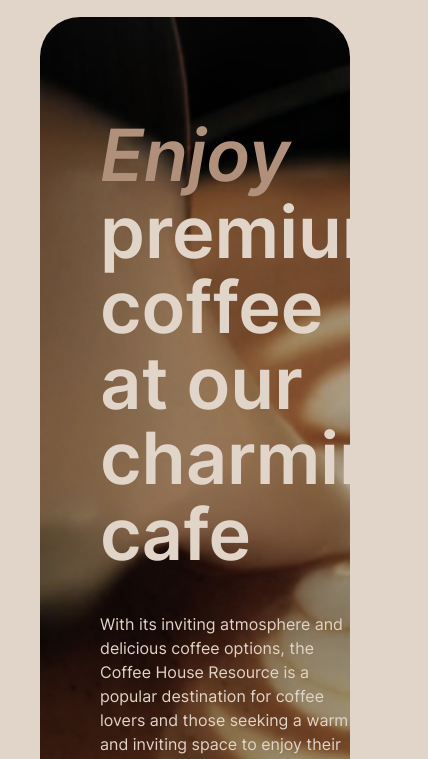
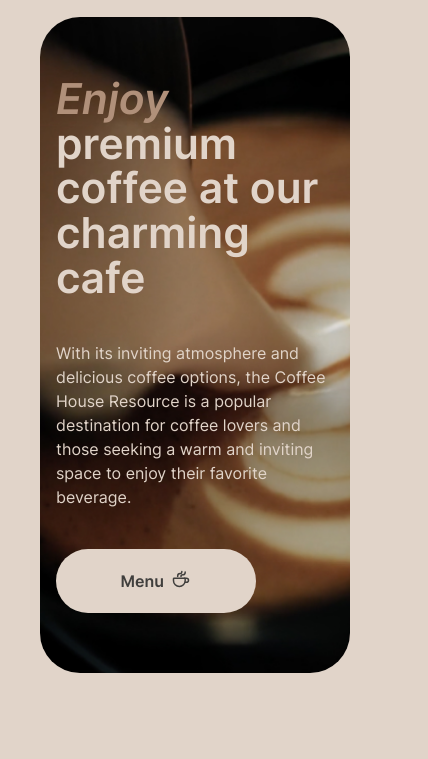
Before and after one commit to Golosova76/coffee-house, a plain HTML site: page coffee-house/index.html in a window 390 px wide. Shown: the part 83-842 px from the top of the page, 428 px wide, since content can reach past the window. Drawn offline with Linux system fonts and the light colour scheme.

Commit message:
feat: add section header and enjoy adaptive 380

```diff
--- a/coffee-house/css/_enjoy.scss
+++ b/coffee-house/css/_enjoy.scss
@@ -23,6 +23,10 @@
       width: 100%;
       padding-left: 60px;
     }
+
+    @include media-query-max-width(small) {
+      padding: 60px 5px 60px 16px;
+    }
   }
 
   // .enjoy__title
@@ -37,6 +41,18 @@
     }
 
     @include margin-bottom40;
+
+    @media (max-width: 670px) {
+      font-size: clamp(2.625rem, 1.315rem + 5.52vw, 3.625rem);
+    }
+
+    @include media-query-max-width(xSmall) {
+      @include heading-mobile;
+    }
+
+    @media (max-width: 360px) {
+      font-size: clamp(2.25rem, 0.25rem + 10vw, 2.625rem);
+    }
   }
 
   // .enjoy__text
@@ -45,6 +61,11 @@
     @include body-medium;
     color: $colorTextLight;
     @include margin-bottom40;
+
+    @include media-query-max-width(xSmall) {
+      max-width: 316px;
+      width: 100%;
+    }
   }
 
   // .enjoy__menu
--- a/coffee-house/css/_favorite.scss
+++ b/coffee-house/css/_favorite.scss
@@ -49,6 +49,10 @@
 
   &__navigation {
     @include margin-bottom40;
+
+    @include media-query-max-width(mobileSmall) {
+      display: none;
+    }
   }
 
   // .slider__button-prev
@@ -92,11 +96,13 @@
       stroke: $colorTextDark;
     }
 
-    &:hover {
-      background-color: $colorBackgroundContainer;
+    @media (any-hover: hover) {
+      &:hover {
+        background-color: $colorBackgroundContainer;
 
-      svg {
-        stroke: $colorTextLight;
+        svg {
+          stroke: $colorTextLight;
+        }
       }
     }
   }
--- a/coffee-house/css/style.scss
+++ b/coffee-house/css/style.scss
@@ -38,6 +38,12 @@ html {
   @include media-query-max-width(medium) {
     max-width: 768px; // сначала контейнер был 688 как на макете, стал 768 изза padding 40px
   }
+
+  @include media-query-max-width(xSmall) {
+    max-width: 380px; // сначала контейнер был 348 как на макете, стал 380 изза padding 16px
+    margin: 0 auto;
+    padding: 0 16px;
+  }
 }
 
 [class*="-ibg"] {
```
Also changed, not shown: coffee-house/css/style.css.
